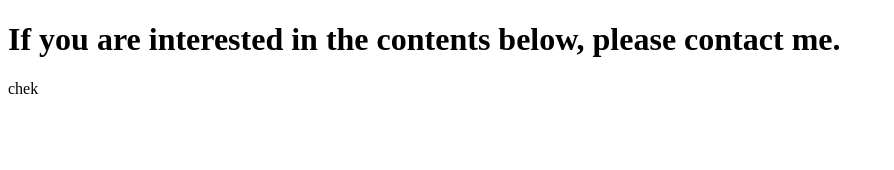
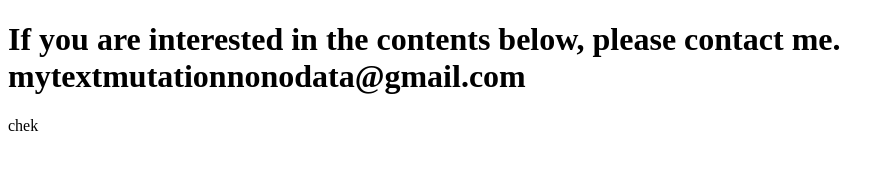
Before and after one commit to Projetxdexjeu/Projetx, a plain HTML site: page listedefilm.html in a window 1280 px wide. Shown: the whole page, without its empty margins (0-894 px from the left). Drawn offline with Linux system fonts and the light colour scheme.

Commit message:
Update listedefilm.html

```diff
--- a/listedefilm.html
+++ b/listedefilm.html
@@ -5,7 +5,7 @@
     <title>film list</title>
   </head>
   <body>
-    <h1>If you are interested in the contents below, please contact me.</h1>
+    <h1>If you are interested in the contents below, please contact me.<br>mytextmutationnonodata@gmail.com</h1>
     <p>chek</p>
   </body>
 </html>
```
